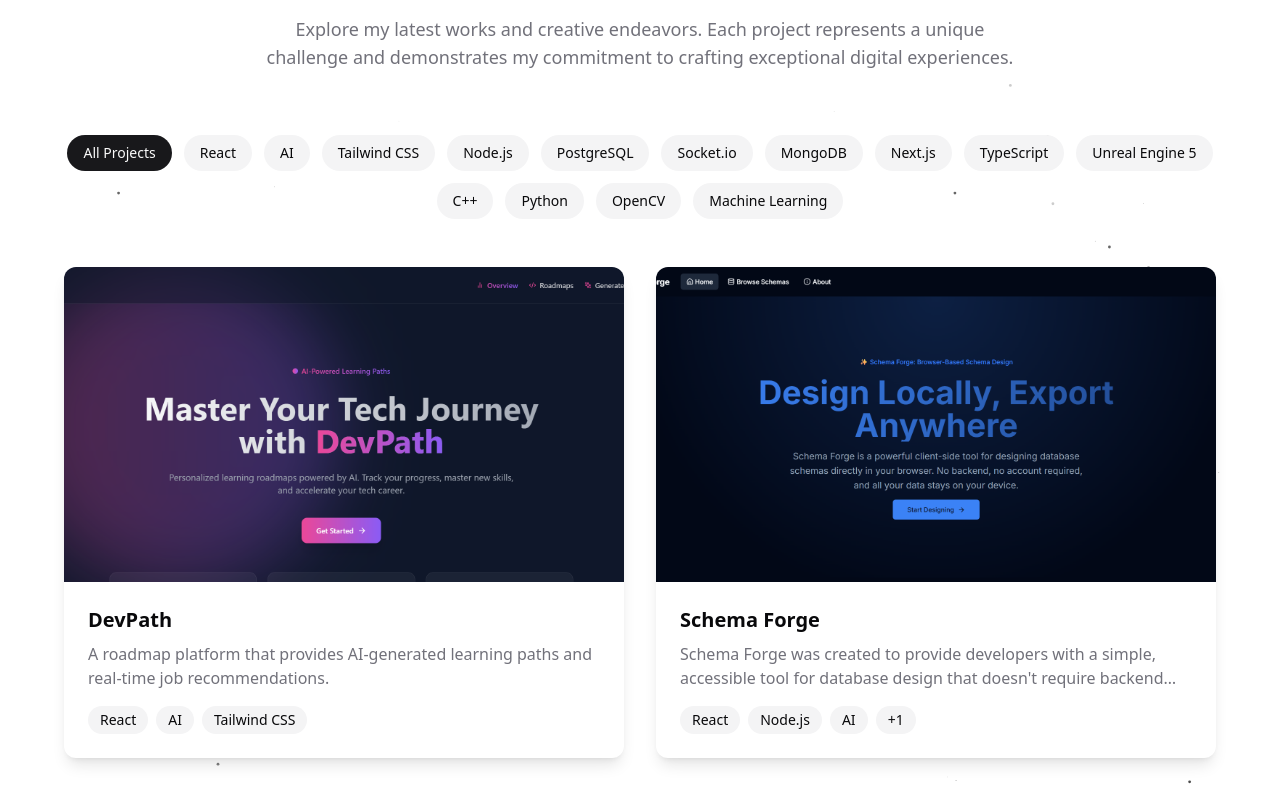
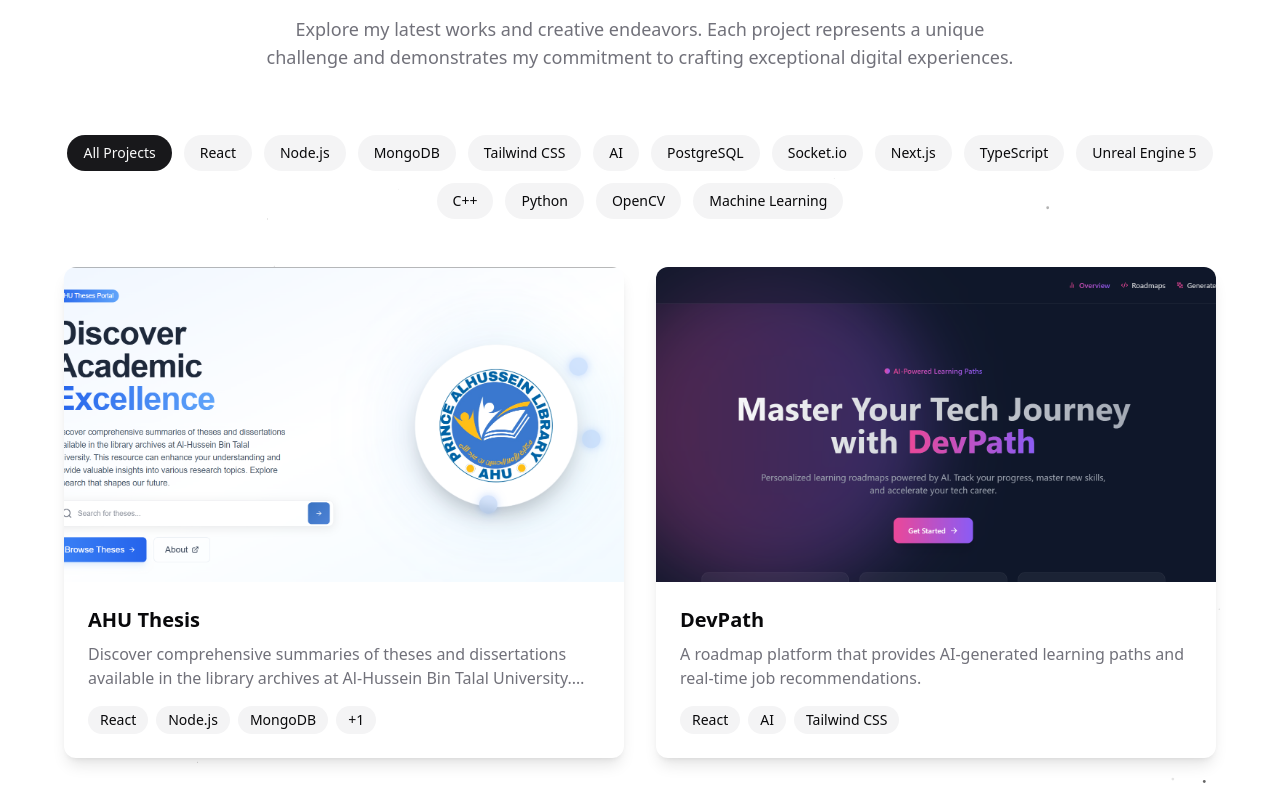
Before and after one commit to mahmoud661/Portfolio, a React (Vite) app: page /projects in a window 1280 px wide. Shown: the part 302-1090 px from the top of the page. Built offline with nearby package versions, Linux system fonts and the light colour scheme; grey boxes are pictures that could not be loaded.

Commit message:
add the ahu thesis project

```diff
--- a/src/data/projects.ts
+++ b/src/data/projects.ts
@@ -3,7 +3,17 @@ import coding from "../assets/projects/Coding-speed-test.png";
 import Devpath from "../assets/projects/Devpath.png";
 import Dream from "../assets/projects/Dream.png";
 import SChemaForge from "../assets/projects/Schema-Forge.png";
+import AHUThsis from "../assets/projects/AHUThesis.png";
 export const projects: Project[] = [
+  {
+    title: "AHU Thesis",
+    description:
+      "Discover comprehensive summaries of theses and dissertations available in the library archives at Al-Hussein Bin Talal University. This resource can enhance your understanding and provide valuable insights into various research topics. Explore research that shapes our future.",
+    technologies: ["React", "Node.js", "MongoDB", "Tailwind CSS"],
+    github: "",
+    demo: "https://thesisarchive.ahu.edu.jo/",
+    image: AHUThsis,
+  },
   {
     title: "DevPath",
     description:
```
Also changed, not shown: src/assets/projects/AHUThesis.png (added).
